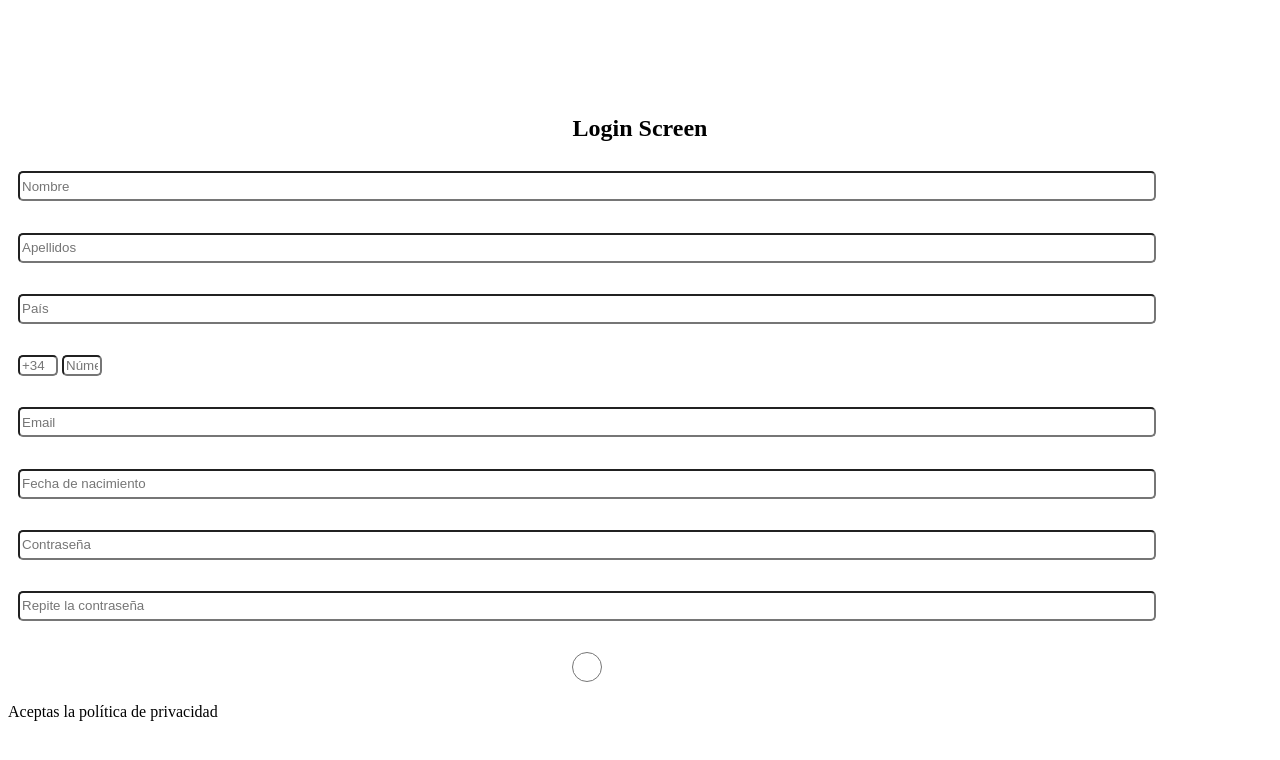
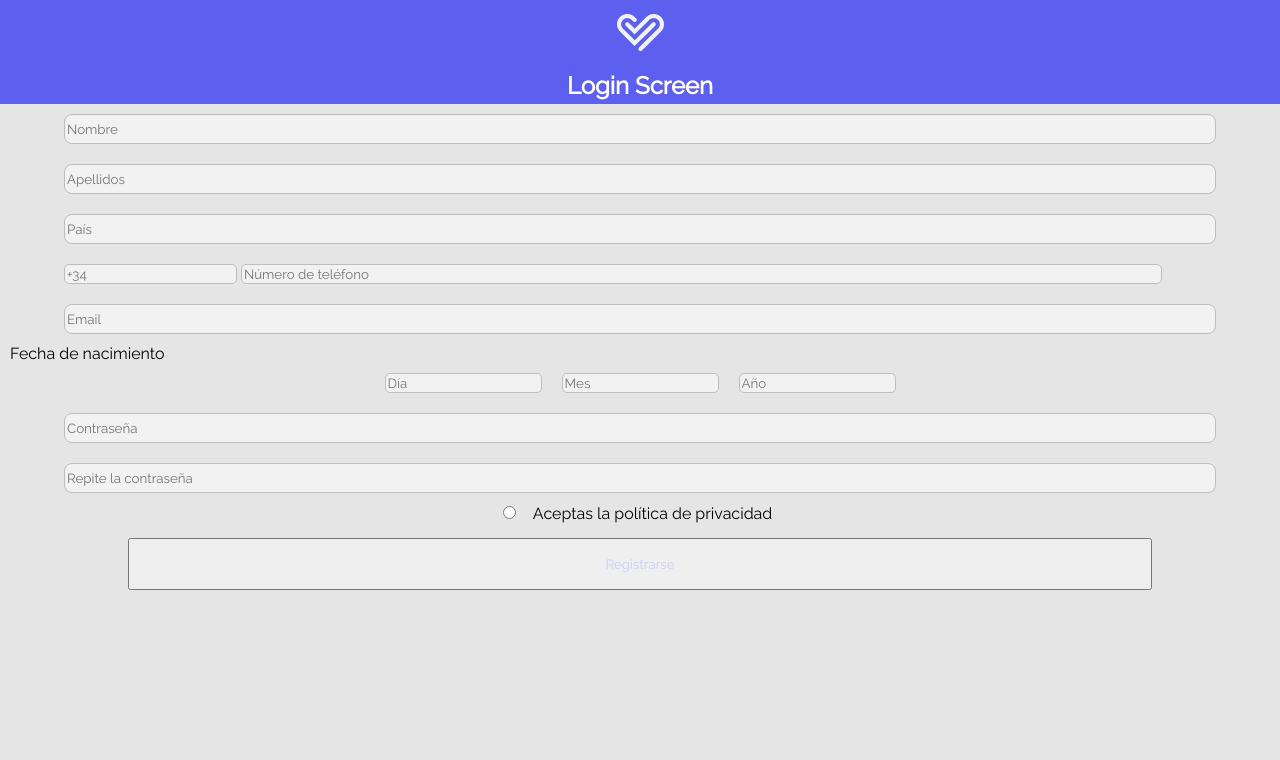
Before and after one commit to Alenriquez96/FormUX, a plain HTML site: page index.html in a window 1280 px wide. Drawn offline with Linux system fonts and the light colour scheme; a web font is replaced by a local one.

Commit message:
add more css

```diff
--- a/index.html
+++ b/index.html
@@ -9,6 +9,7 @@
 </head>
 <body>
     <header>
+        <img src="./assets/img/logo.png" alt="logo de careswitch">
         <h2>Login Screen</h2>
     </header>
     <form action="">
@@ -20,11 +21,20 @@
             <input type="text" placeholder="Número de teléfono">
         </div>
         <input type="text" placeholder="Email">
-        <input type="text" placeholder="Fecha de nacimiento">
+        <label for="birthdate">Fecha de nacimiento</label>
+        <div id="birthdate">
+            <input type="text" placeholder="Día">
+            <input type="text" placeholder="Mes">
+            <input type="text" placeholder="Año">
+        </div>
         <input type="text" placeholder="Contraseña">
         <input type="text" placeholder="Repite la contraseña">
-        <input type="radio" name="cookies">
-        <label for="cookies">Aceptas la política de privacidad</label>
+        <div id="cookies">
+            <input type="radio" name="cookies">
+            <label for="cookies">Aceptas la política de privacidad</label>
+        </div>
+        <button>Registrarse</button>
+
     </form>
 </body>
 </html>
--- a/styles/styles.css
+++ b/styles/styles.css
@@ -1,28 +1,51 @@
+@import url('https://fonts.googleapis.com/css2?family=Brawler&family=Montserrat:wght@500&family=Raleway:wght@100;400&family=UnifrakturMaguntia&display=swap');
+
 *{
     box-sizing: border-box;
+    font-family: 'Raleway', sans-serif;
 }
 body{
     display: flex;
     flex-direction: column;
     align-items: center;
     justify-content: center;
-    height: 100vh;
+    height: 100%;
+    margin: 0;
+    background-color: #E5E5E5;
+}
+header{
+    background-color: #5D5FEF;
+    width: 100%;
+    display: flex;
+    flex-direction: column;
+    justify-content: center;
+    align-items: center;
+    height: 104px;
+    color: white;
+
+}
+header>img{
+    margin-top: 30px;
 }
 
 form{
     display: flex;
     flex-direction: column;
     justify-content: space-between;
-    height: 70vh;
+    align-items: center;
+    height: 70%;
     width: 100%;
 }
 form>input{
     margin: 10px;
     height: 30px;
-    border-radius: 5px;
+    border-radius: 8px;
     width: 90%;
+    background-color: #F2F2F2;
+    border: 1px solid #BDBDBD
 }
 #numTel{
+
     width: 90%;
     margin: 10px;
 
@@ -30,9 +53,42 @@ form>input{
 
 #numTel>:first-child{
     border-radius: 5px;
-    width: 40px;
+    width: 15%;
+    background-color: #F2F2F2;
+    border: 1px solid #BDBDBD
 }
 #numTel>:last-child{
     border-radius: 5px;
-    width: 40px;
+    width: 80%;
+    background-color: #F2F2F2;
+    border: 1px solid #BDBDBD
 }
+
+#birthdate{
+    display: flex;
+    flex-direction: row;
+}
+#birthdate>input{
+    width: 30%;
+    margin: 10px;
+    border-radius: 5px;
+    background-color: #F2F2F2;
+    border: 1px solid #BDBDBD
+
+}
+label{
+    margin: 0 10px;
+    font-style: normal;
+    align-self: flex-start;
+}
+button{
+    color: #CCCDF9;
+    display: flex;
+    flex-direction: row;
+    justify-content: center;
+    align-items: center;
+    padding: 16px ;
+    margin: 15px;
+    width: 80%;
+
+}
```
Also changed, not shown: assets/img/logo.png (added).
